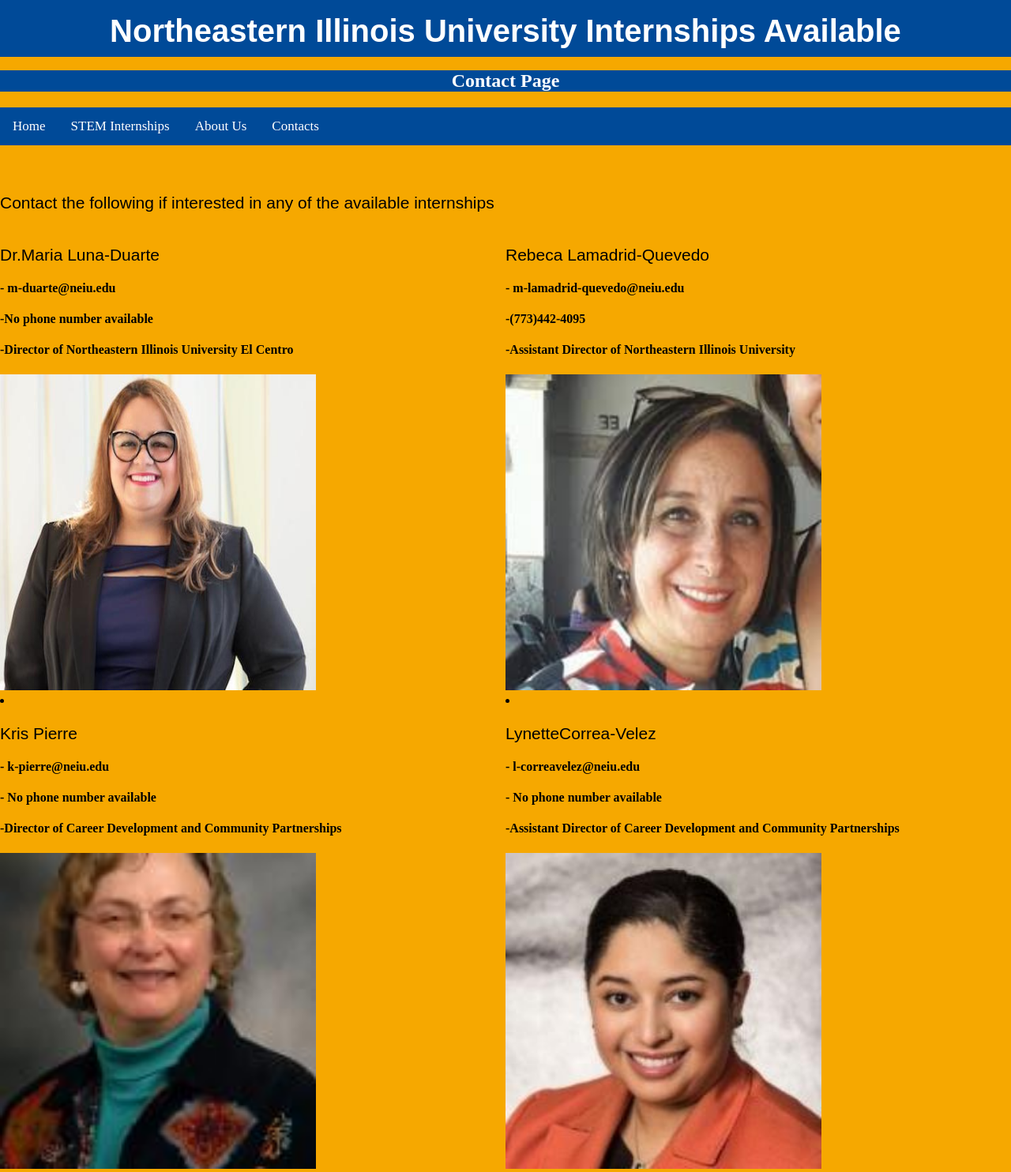
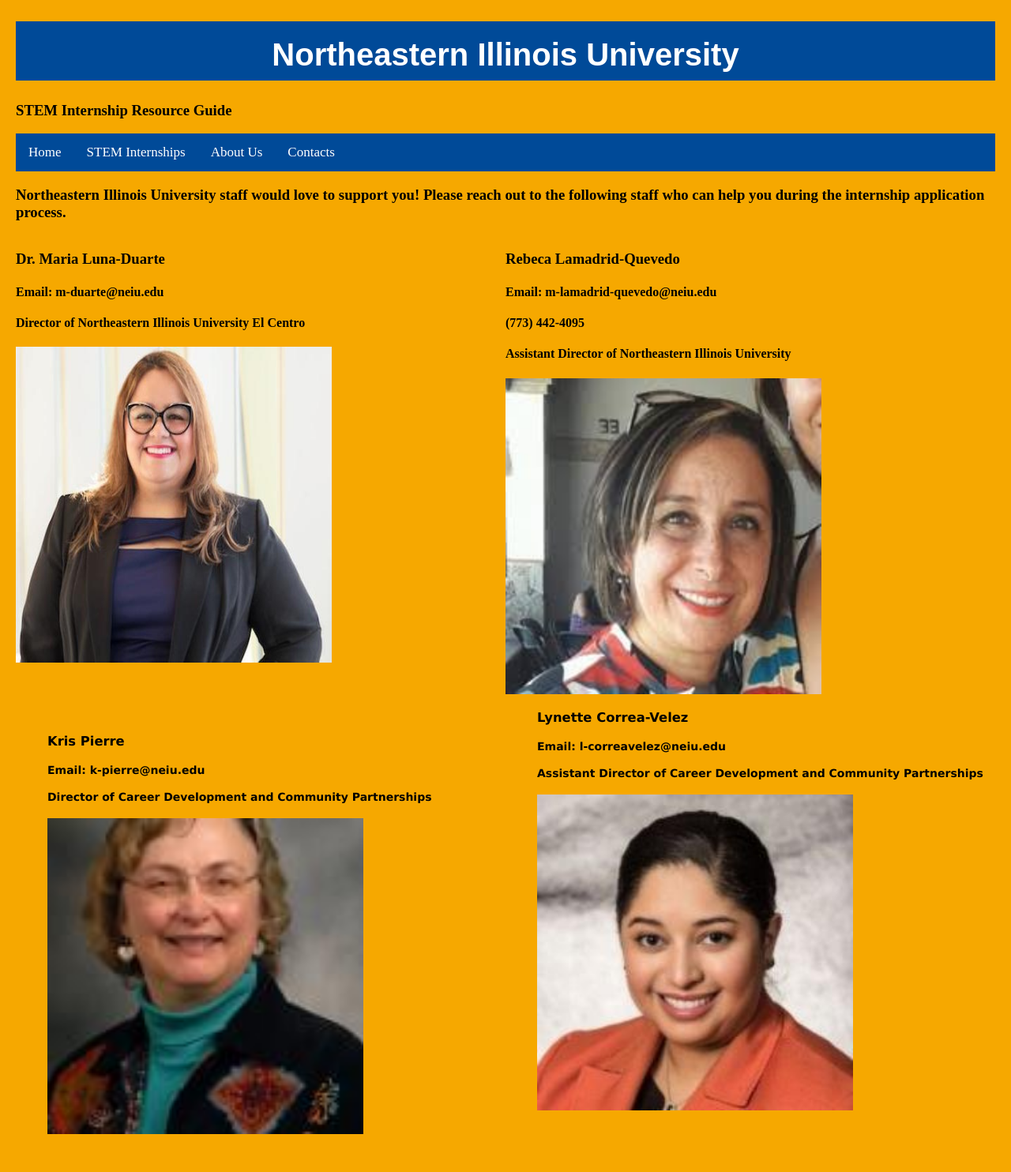
Before and after one commit to sergiolr2201/First-Repo, a Python web app: template Template/FCD_Contact.html in a window 1280 px wide. Shown: the whole page at 79% size. After the commit the page ends 1436 px from the top, so only its background shows below. Run offline with Jinja, Linux system fonts and the light colour scheme; the template is opened without the code that fills it, so the values that code supplies are empty.

Commit message:
Revised CSS and HTML and edited text

```diff
--- a/Template/FCD_Contact.html
+++ b/Template/FCD_Contact.html
@@ -6,8 +6,8 @@
 </head>
 
 <body>
-	<h1>Northeastern Illinois University Internships Available</h1>
-	<h2>Contact Page</h2>
+	<h1>Northeastern Illinois University</h1>
+    <h3>STEM Internship Resource Guide</h3>
 <div class="topnav">
   <a href="/">Home</a>
   <a href="/internships">STEM Internships</a>
@@ -16,54 +16,52 @@
 </div>
 
 	<div class="contact-section">
-	<h3>Contact the following if interested in any of the  available internships </h3>
+	<h3>Northeastern Illinois University staff would love to support you! Please reach out to the following staff who can help you during the internship application process.</h3>
 	<div id="rows">
 		<div>
-			<h3>Dr.Maria Luna-Duarte</h3>
-			<h4>- m-duarte@neiu.edu</h4>
-			<h4>-No phone number available</h4>
-			<h4>-Director of Northeastern Illinois University El Centro</h4>
+			<h3>Dr. Maria Luna-Duarte</h3>
+			<h4>Email: m-duarte@neiu.edu</h4>
+			<h4>Director of Northeastern Illinois University El Centro</h4>
             <img src="../static/MainLunaDuarte_0.jpg" alt="Squad" height="400" width="400">
 		</div>
 		<div>
 			<div>
 			<h3>Rebeca Lamadrid-Quevedo</h3>
-			<h4>- m-lamadrid-quevedo@neiu.edu</h4>
-			<h4>-(773)442-4095</h4>
-			<h4>-Assistant Director of Northeastern Illinois University</h4>
+			<h4>Email: m-lamadrid-quevedo@neiu.edu</h4>
+			<h4>(773) 442-4095</h4>
+			<h4>Assistant Director of Northeastern Illinois University</h4>
 			</div>
 			<div>
             <img src="../static/Rebeca.jpg" alt="Squad" height="400" width="400">
 			</div>
 		</div>
 		<div>
-		<li>
+		<ul>
+            <br>
 			<div>
 			<h3>Kris Pierre</h3>
-			<h4>- k-pierre@neiu.edu</h4>
-			<h4>- No phone number available</h4>
-			<h4>-Director of Career Development and Community Partnerships</h4>
+			<h4>Email: k-pierre@neiu.edu</h4>
+			<h4>Director of Career Development and Community Partnerships</h4>
 			</div>
 			<div>
 
             <img src="../static/NEIU%20Headshot%20April%202013.jpg" alt="Squad" height="400" width="400">
 			</div>
 
-		</li>
+		</ul>
 		</div>
 		<div>
-		<li>
+		<ul>
 			<div>
-			<h3>LynetteCorrea-Velez</h3>
-			<h4>- l-correavelez@neiu.edu</h4>
-			<h4>- No phone number available</h4>
-			<h4>-Assistant Director of Career Development and Community Partnerships</h4>
+			<h3>Lynette Correa-Velez</h3>
+			<h4>Email: l-correavelez@neiu.edu</h4>
+			<h4>Assistant Director of Career Development and Community Partnerships</h4>
 			</div>
 			<div>
 			 <img src="../static/lynette.jpg" alt="Squad" height="400" width="400">
 			</div>
 
-		</li>
+		</ul>
 		</div>
 		</div>
 	</div>
--- a/Template/FCD_Internships.html
+++ b/Template/FCD_Internships.html
@@ -10,9 +10,10 @@
 
 	<body>
 
-		<h1>Northeastern Illinois University Internships Available</h1>
+		<h1>Northeastern Illinois University Internships</h1>
+        <h3> STEM Internship Resource Guide</h3>
 
-		<div class="topnav">
+<div class="topnav">
   <a  href="/">Home</a>
   <a class="#active" href="/internships">STEM Internships</a>
   <a href="/aboutpage">About Us</a>
--- a/static/FCD_About_page.css
+++ b/static/FCD_About_page.css
@@ -1,8 +1,9 @@
  html {
     background-color: #f6a800;
 }
+
 body{
-	margin: 0;
+	margin: 20px;
 }
 
 #content{
@@ -16,7 +17,7 @@ h2{
 	color: white;
     height: auto;
     border-top-color: #004a98;
-	font: 35px arial, verdana, sans-serif;
+	font: 35px "Source Sans Pro", sans-serif;
     background-color: #004a98;
     text-align: center;
     position: relative;
--- a/static/FCD_Contact.css
+++ b/static/FCD_Contact.css
@@ -1,7 +1,7 @@
 
 body{
-	margin: 0;
-	background-color: #f6a800
+	margin: 20px;
+	background-color: #f6a800;
 }
 
 #content{
@@ -9,15 +9,6 @@ body{
 	margin: auto;
 	border-left: solid;
 	padding-left: 3%;
-}
-
-h1{
-	margin-left: auto;
-	margin-right: auto;
-	color: white;
-	background-color: #004a98;
-	width: 100%;
-	text-align: center;
 }
 h2{
 	background color: #004a98;
@@ -32,7 +23,7 @@ h2{
   background-color: #004a98;
   overflow: auto;
   position: relative;
-	top: -40px;
+	top: 0;
 }
 
 /* Style the links inside the navigation bar */
@@ -57,11 +48,7 @@ h2{
   color: white;
 }
 
-h3{
-	color: black;
-	font: 21px arial, verdana, sans-serif;
-	text-align: start
-}
+
 
 p, ul, ol{
 	color: #000000;
@@ -79,7 +66,7 @@ p, ul, ol{
 	color: green;
 }
 
-h1 {
+h1{
     font-family: "Source Sans Pro", sans-serif;
     font-size: 40px;
 	margin-left: auto;
@@ -88,10 +75,15 @@ h1 {
 	background-color: #004a98;
 	width: 100%;
 	text-align: center;
-    position: relative;
     top: -30px;
     padding-top: 20px;
     padding-bottom: 10px;
+}
+
+h3{
+	color: black;
+	font: 21px, arial, verdana, sans-serif;
+	/*text-align: start;*/
 }
 
 #rows{
--- a/static/FCD_Internships.css
+++ b/static/FCD_Internships.css
@@ -97,6 +97,8 @@ form {
   width: 400px;
   /* To see the outline of the form */
   padding: 1em;
+  border: 1px solid #CCC;
+  border-radius: 1em;
 }
 
 form div + div {
```
Also changed, not shown: Template/FCD_About_page.html (+15 -16 lines), Template/FCD_Home.html (+5 -2 lines), static/FCD_Home.css (+53 -139 lines). Lines whose indentation alone changed are shown as unchanged.
